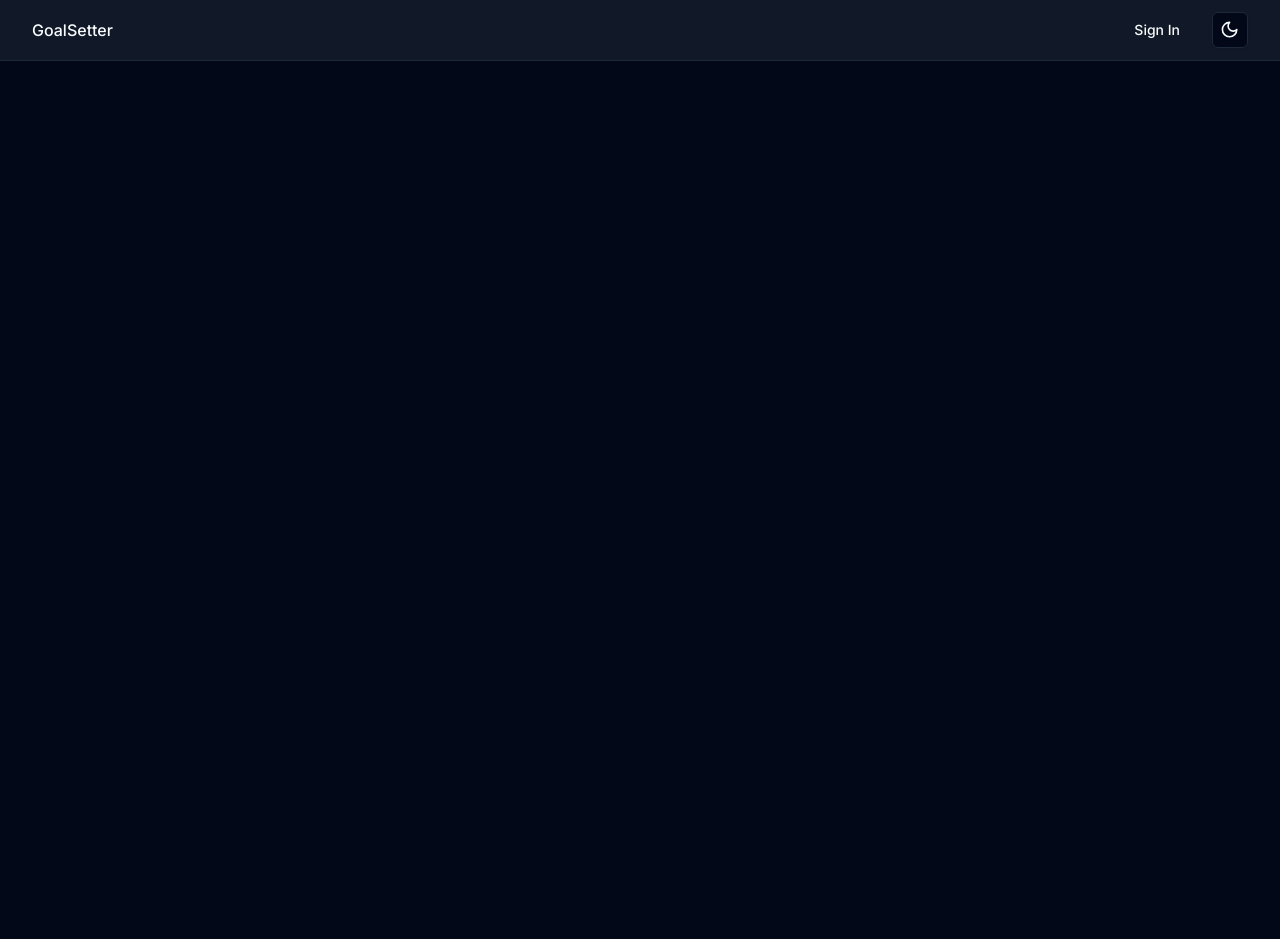
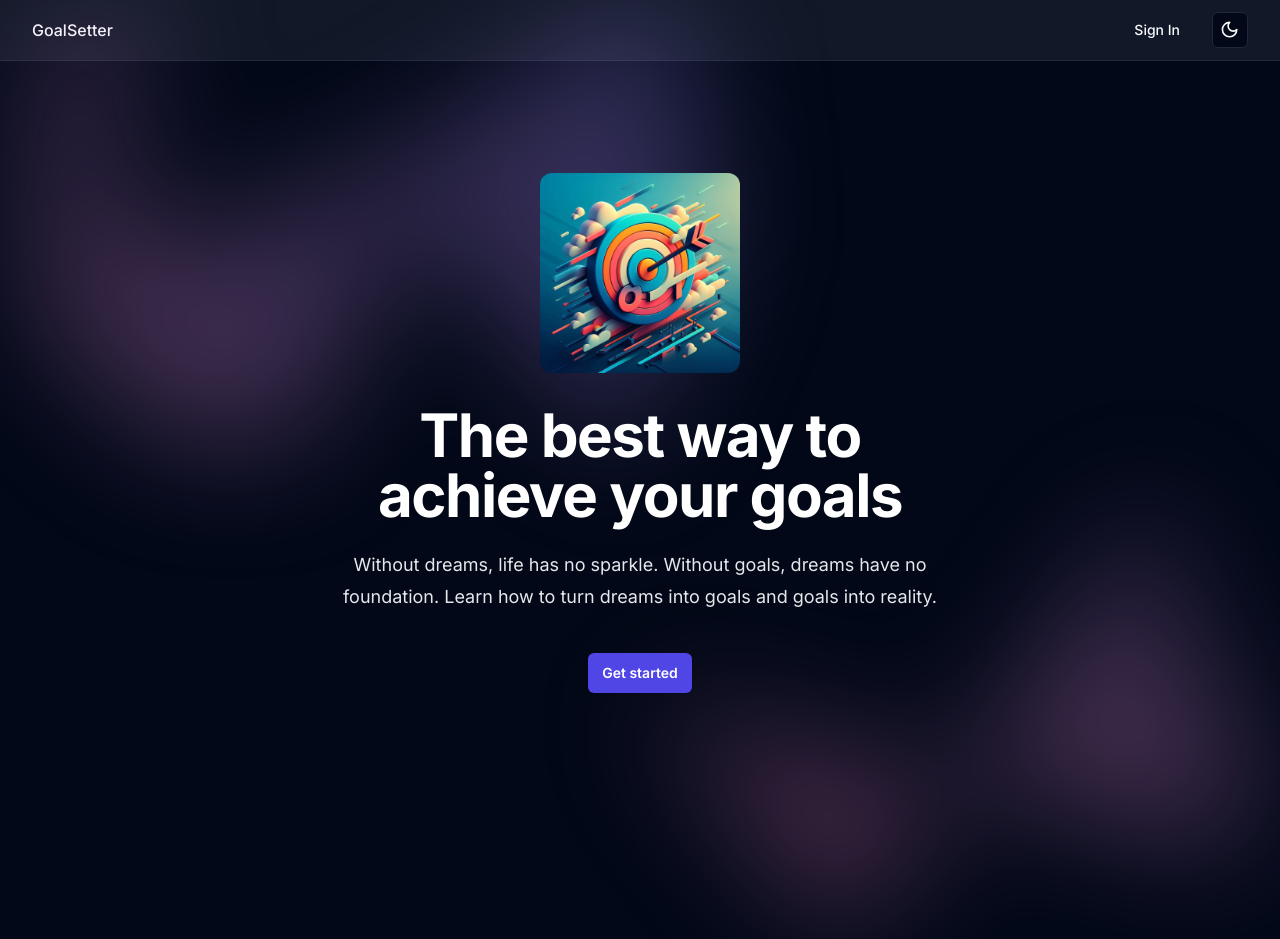
Before and after one commit to Lyriczzzz/goal-setter, a React (Vite) app: page / in a window 1280 px wide. Before the commit the page ends 800 px from the top, so only its background shows below. Built offline with nearby package versions, Linux system fonts and the light colour scheme; no server answers.

Commit message:
feat: add home page and redirect user based on authentication status

```diff
--- /dev/null
+++ b/src/pages/home.tsx
@@ -0,0 +1,64 @@
+import { useSession } from '@/hooks/session'
+import { Link } from 'react-router-dom'
+
+export function Home() {
+  const { session } = useSession()
+  const isLoggedIn = !!session
+
+  return (
+    <div className="relative isolate px-6 pt-10 lg:px-8">
+      <div
+        className="absolute inset-x-0 -top-40 -z-10 transform-gpu overflow-hidden blur-3xl sm:-top-80"
+        aria-hidden="true"
+      >
+        <div
+          className="relative left-[calc(50%-11rem)] aspect-[1155/678] w-[36.125rem] -translate-x-1/2 rotate-[30deg] bg-gradient-to-tr from-[#ff80b5] to-[#9089fc] opacity-30 sm:left-[calc(50%-30rem)] sm:w-[72.1875rem]"
+          style={{
+            clipPath:
+              'polygon(74.1% 44.1%, 100% 61.6%, 97.5% 26.9%, 85.5% 0.1%, 80.7% 2%, 72.5% 32.5%, 60.2% 62.4%, 52.4% 68.1%, 47.5% 58.3%, 45.2% 34.5%, 27.5% 76.7%, 0.1% 64.9%, 17.9% 100%, 27.6% 76.8%, 76.1% 97.7%, 74.1% 44.1%)'
+          }}
+        />
+      </div>
+      <div className="mx-auto max-w-2xl py-12">
+        <div className="text-center">
+          <img
+            className="inline-block rounded-xl mb-8"
+            src="/OIG1.jfif"
+            width="200"
+            height="200"
+            alt="goal tracker logo"
+          />
+
+          <h1 className="text-4xl font-bold tracking-tight text-gray-900 dark:text-white sm:text-6xl">
+            The best way to achieve your goals
+          </h1>
+          <p className="mt-6 text-lg leading-8 text-gray-600 dark:text-gray-200">
+            Without dreams, life has no sparkle. Without goals, dreams have no
+            foundation. Learn how to turn dreams into goals and goals into
+            reality.
+          </p>
+          <div className="mt-10 flex items-center justify-center gap-x-6">
+            <Link
+              to={isLoggedIn ? '/your-goals' : '/sign-in'}
+              className="rounded-md bg-indigo-600 px-3.5 py-2.5 text-sm font-semibold text-white shadow-sm hover:bg-indigo-500 focus-visible:outline focus-visible:outline-2 focus-visible:outline-offset-2 focus-visible:outline-indigo-600"
+            >
+              Get started
+            </Link>
+          </div>
+        </div>
+      </div>
+      <div
+        className="absolute inset-x-0 top-[calc(100%-13rem)] -z-10 transform-gpu overflow-hidden blur-3xl sm:top-[calc(100%-30rem)]"
+        aria-hidden="true"
+      >
+        <div
+          className="relative left-[calc(50%+3rem)] aspect-[1155/678] w-[36.125rem] -translate-x-1/2 bg-gradient-to-tr from-[#ff80b5] to-[#9089fc] opacity-30 sm:left-[calc(50%+36rem)] sm:w-[72.1875rem]"
+          style={{
+            clipPath:
+              'polygon(74.1% 44.1%, 100% 61.6%, 97.5% 26.9%, 85.5% 0.1%, 80.7% 2%, 72.5% 32.5%, 60.2% 62.4%, 52.4% 68.1%, 47.5% 58.3%, 45.2% 34.5%, 27.5% 76.7%, 0.1% 64.9%, 17.9% 100%, 27.6% 76.8%, 76.1% 97.7%, 74.1% 44.1%)'
+          }}
+        />
+      </div>
+    </div>
+  )
+}
--- a/src/routes.tsx
+++ b/src/routes.tsx
@@ -1,5 +1,6 @@
 import { createBrowserRouter } from 'react-router-dom'
 import { Layout } from './pages/layout'
+import { Home } from './pages/home'
 import { SignIn } from './pages/sign-in'
 
 export const router = createBrowserRouter([
@@ -8,6 +9,10 @@
     element: <Layout />,
     children: [
       {
+        path: '/',
+        element: <Home />
+      },
+      {
         path: '/sign-in',
         element: <SignIn />
       }
```
Also changed, not shown: public/OIG1.jfif (added).
